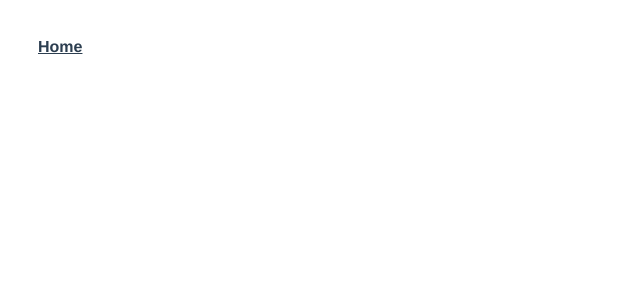
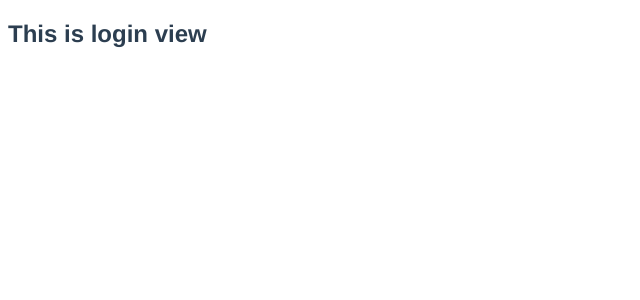
Before and after one commit to reed665/vue-firebase-auth-demo-app, a Vue app: page /auth/login in a window 1280 px wide. Shown: the top 300 px of the page, without its empty margins (0-640 px from the left). Built offline with nearby package versions, Linux system fonts and the light colour scheme.

Commit message:
init LoginView

```diff
--- a/src/App.vue
+++ b/src/App.vue
@@ -1,11 +1,5 @@
 <template>
   <div id="app">
-    <div id="nav">
-      <router-link to="/">
-        Home
-      </router-link>
-    </div>
-
     <router-view />
   </div>
 </template>
@@ -17,17 +11,4 @@
   -moz-osx-font-smoothing: grayscale;
   color: #2c3e50;
 }
-
-#nav {
-  padding: 30px;
-}
-
-#nav a {
-  font-weight: bold;
-  color: #2c3e50;
-}
-
-#nav a.router-link-exact-active {
-  color: #42b983;
-}
 </style>
--- /dev/null
+++ b/src/modules/auth/index.js
@@ -0,0 +1 @@
+export { default as routes } from './routes';
--- a/src/modules/auth/routes.js
+++ b/src/modules/auth/routes.js
@@ -1,3 +1,18 @@
+import AuthView from './views/AuthView.vue';
+import LoginView from './views/LoginView.vue';
+
 export default [
-
+  {
+    path: '/auth',
+    name: 'auth',
+    component: AuthView,
+    redirect: { name: 'login' },
+    children: [
+      {
+        path: 'login',
+        name: 'login',
+        component: LoginView,
+      },
+    ],
+  },
 ];
--- a/src/modules/auth/views/AuthView.vue
+++ b/src/modules/auth/views/AuthView.vue
@@ -1,7 +1,5 @@
 <template>
   <div class="auth-view">
-    <h2>Auth view here</h2>
-
     <router-view />
   </div>
 </template>
--- /dev/null
+++ b/src/modules/auth/views/LoginView.vue
@@ -0,0 +1,5 @@
+<template>
+  <div class="login-view">
+    <h2>This is login view</h2>
+  </div>
+</template>
--- a/src/router.js
+++ b/src/router.js
@@ -1,7 +1,7 @@
 import Vue from 'vue';
 import VueRouter from 'vue-router';
 
-import AuthView from './modules/auth/views/AuthView.vue';
+import { routes as authRoutes } from './modules/auth';
 
 Vue.use(VueRouter);
 
@@ -11,11 +11,7 @@ const routes = [
     name: 'home',
     redirect: '/auth',
   },
-  {
-    path: '/auth',
-    name: 'auth',
-    component: AuthView,
-  },
+  ...authRoutes,
 ];
 
 const router = new VueRouter({
```
